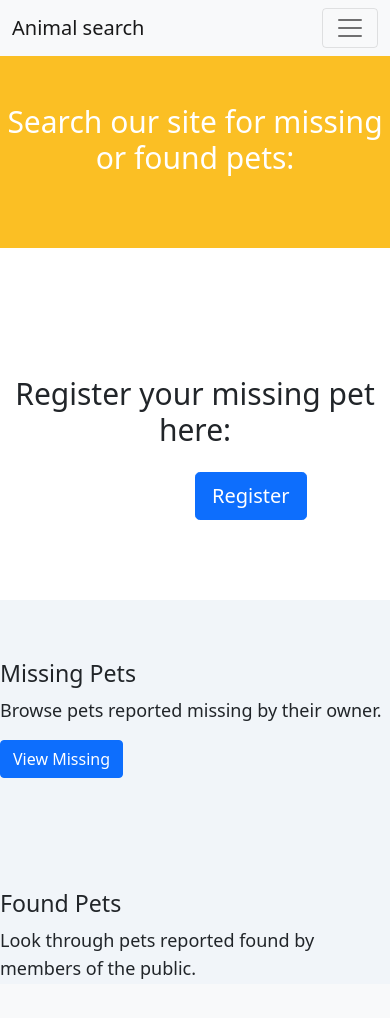
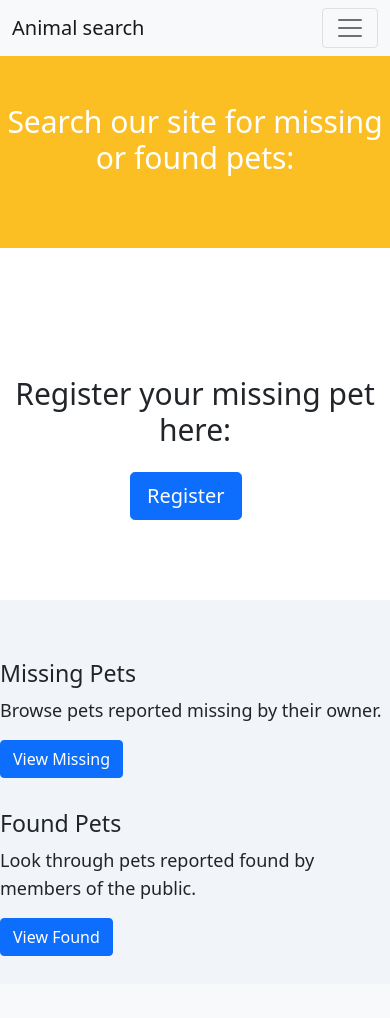
Before and after one commit to delarsen/React-project, a React (Create React App) app in the folder pet-search/: page /React-project/viewpets in a window 390 px wide. Shown: the top 1018 px of the page. Built offline with nearby package versions, Linux system fonts and the light colour scheme.

Commit message:
media view-pets-2

```diff
--- a/pet-search/src/components/view-pets/index.js
+++ b/pet-search/src/components/view-pets/index.js
@@ -15,15 +15,15 @@ class ViewPetsPage extends Component {
           </h2>
           <Button
             type="button"
-            className=" relative left-1/2 mt-3 "
+            className=" relative left-1/3 md:left-1/2  mt-3 "
             size="lg"
             href="/React-project/reportlostpet"
           >
             <span className="font-light ">Register</span>
           </Button>
         </div>
-        <div className="w-full h-96 bg-slate-100 flex  justify-center flex-col  md:flex-row  md:space-x-64">
-          <span className=" mt-28 font-light ">
+        <div className="w-full h-96 bg-slate-100 flex  justify-center flex-col   md:flex-row  md:space-x-64">
+          <span className=" mt-8 font-light md:mt-28">
             <h3 className="font-light">
               <b>Missing</b> Pets
             </h3>
@@ -35,7 +35,7 @@ class ViewPetsPage extends Component {
             </Button>
           </span>
 
-          <span className="mt-28 font-light ">
+          <span className="mt-8 font-light md:mt-28">
             <h3 className="font-light">
               <b>Found</b> Pets
             </h3>
```
